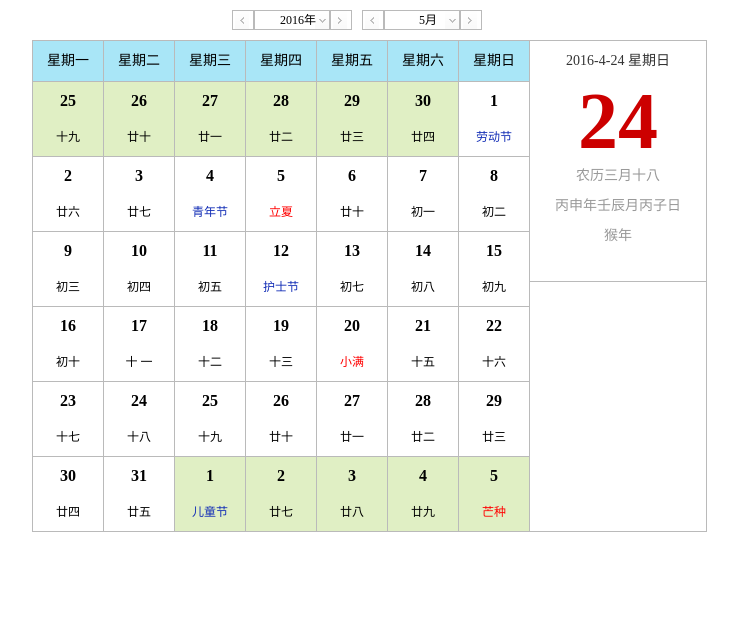
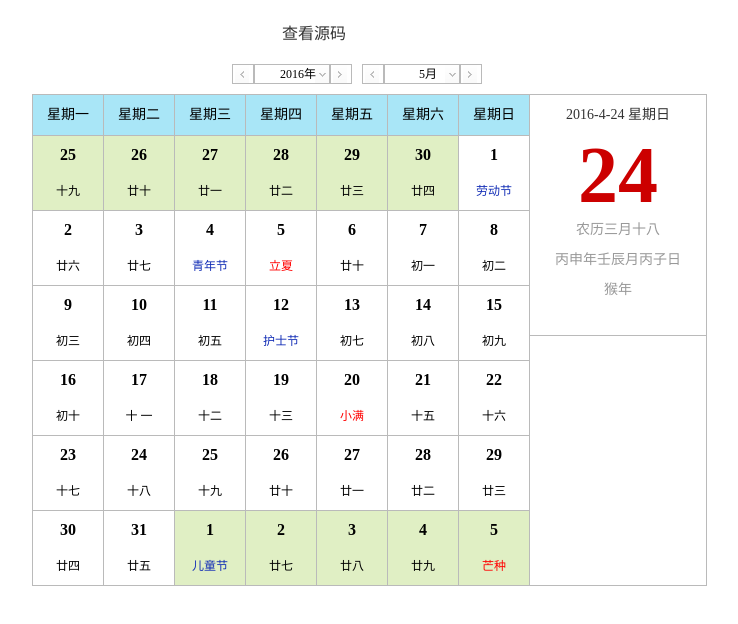
Before and after one commit to willChowFront/kCal, a plain HTML site: page calendar.html in a window 1280 px wide. Shown: the whole page, without its empty margins (258-996 px from the left). Drawn offline with Linux system fonts and the light colour scheme.

Commit message:
calendar.html

```diff
--- a/calendar.html
+++ b/calendar.html
@@ -11,9 +11,16 @@
 		.cal-wrap {
 			margin: 0 auto;
 		}
+		.check-source {
+			display: block;
+			width: 200px;
+			margin: 20px auto;
+			color: #333;
+		}
 	</style>
 </head>
 <body>
+	<a href="https://github.com/willChowFront/kCal/tree/master" class="check-source">查看源码</a>
 	<div id="J_calWrap" class="cal-wrap">
 	</div>
 </body>
```
